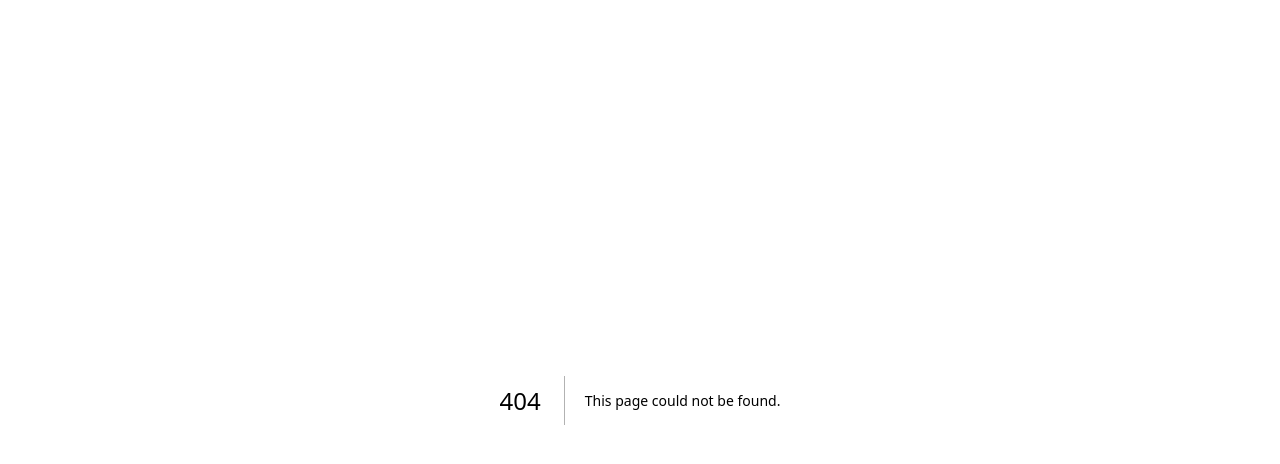
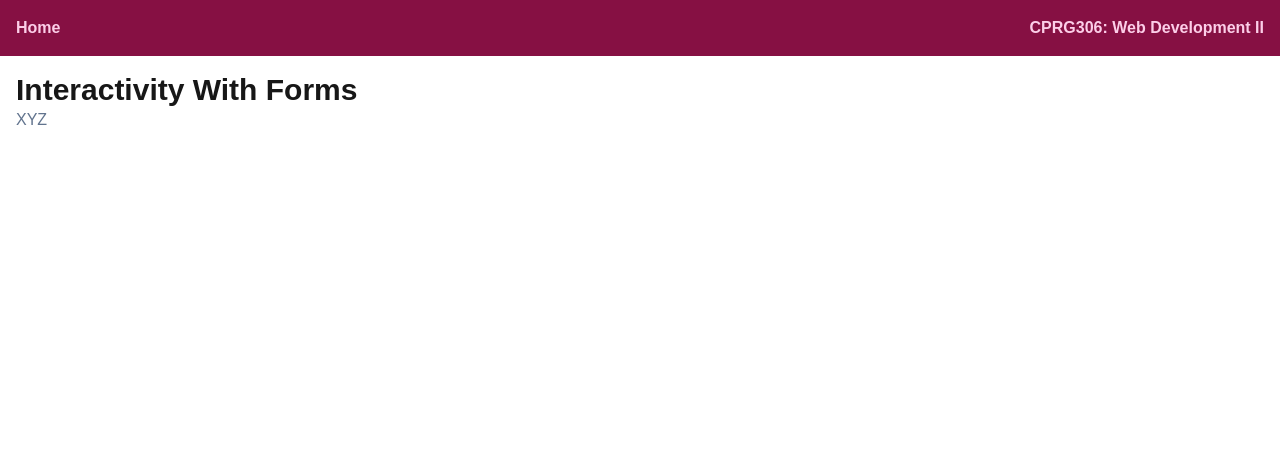
Before and after one commit to jenna-hackett/cprg306-assignments, a Next.js app: page /week-6 in a window 1280 px wide. Before the commit this address had no page. Shown: the top 464 px of the page. Built offline with nearby package versions, Linux system fonts and the light colour scheme.

Commit message:
added week-6 folder, and page.js for week 6. Rendered week 6 link on main page.

```diff
--- a/app/components/LinkInformation.js
+++ b/app/components/LinkInformation.js
@@ -23,5 +23,9 @@ export const linkInfo = [
     {
       href: "./week-5",
       text: "Week 5"
+    },
+    {
+      href: "./week-6",
+      text: "Week 6"
     }
   ];
--- a/app/page.js
+++ b/app/page.js
@@ -32,6 +32,9 @@ export default function Home() {
           <li>
               <PageLinks {...linkInfo[5]} />
           </li>
+          <li>
+              <PageLinks {...linkInfo[6]} />
+          </li>
         </ul>
     </main>
   );
--- /dev/null
+++ b/app/week-6/page.js
@@ -0,0 +1,16 @@
+import SiteHeader from "../components/SiteHeader";
+import PageHeader from "../components/PageHeader";
+
+export default function Page() {
+  return (
+    <main>
+      <header>
+        <SiteHeader />
+        <PageHeader
+          title="Interactivity With Forms"
+          description="XYZ"
+        />
+      </header>
+    </main>
+  );
+}
```
